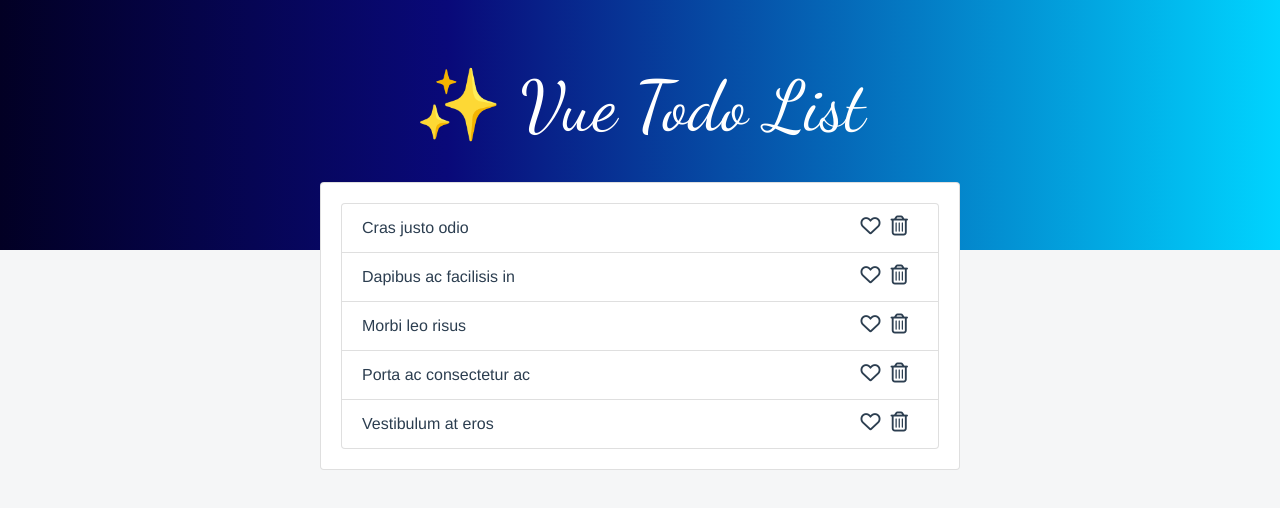
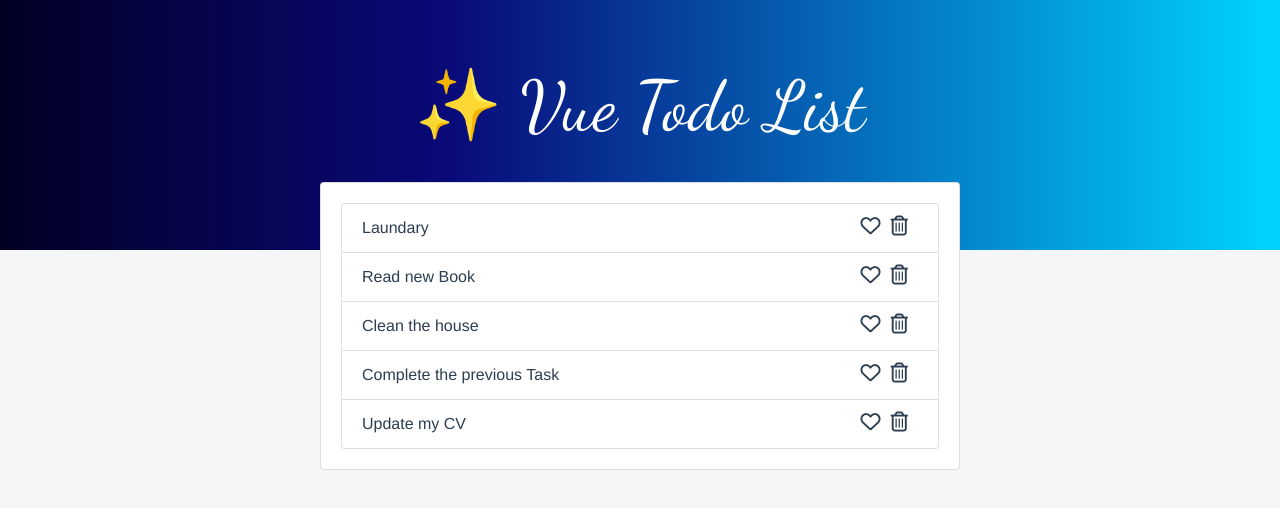
Before and after one commit to daliayousry/vue-quick-start, a Vue app: page / in a window 1280 px wide. Shown: the top 508 px of the page. Built offline with nearby package versions, Linux system fonts and the light colour scheme.

Commit message:
Add Real data

```diff
--- a/src/components/TheHeader.vue
+++ b/src/components/TheHeader.vue
@@ -5,31 +5,31 @@
     </div>
     <b-card class="todo-list-card">
         <b-list-group>
-            <b-list-group-item>Cras justo odio
+            <b-list-group-item> Laundary
                 <div class="todo-list-action">
                     <i class="fa-regular fa-heart todo-action-icon"></i>
                     <i class="fa-regular fa-trash-can todo-action-icon"></i>
                 </div>
             </b-list-group-item>
-            <b-list-group-item>Dapibus ac facilisis in
+            <b-list-group-item>Read new Book
                 <div class="todo-list-action">
                     <i class="fa-regular fa-heart todo-action-icon"></i>
                     <i class="fa-regular fa-trash-can todo-action-icon"></i>
                 </div>
             </b-list-group-item>
-            <b-list-group-item>Morbi leo risus
+            <b-list-group-item>Clean the house
                 <div class="todo-list-action">
                     <i class="fa-regular fa-heart todo-action-icon"></i>
                     <i class="fa-regular fa-trash-can todo-action-icon"></i>
                 </div>
             </b-list-group-item>
-            <b-list-group-item>Porta ac consectetur ac
+            <b-list-group-item>Complete the previous Task
                 <div class="todo-list-action">
                     <i class="fa-regular fa-heart todo-action-icon"></i>
                     <i class="fa-regular fa-trash-can todo-action-icon"></i>
                 </div>
             </b-list-group-item>
-            <b-list-group-item>Vestibulum at eros
+            <b-list-group-item>Update my CV
                 <div class="todo-list-action">
                     <i class="fa-regular fa-heart todo-action-icon"></i>
                     <i class="fa-regular fa-trash-can todo-action-icon"></i>
```
